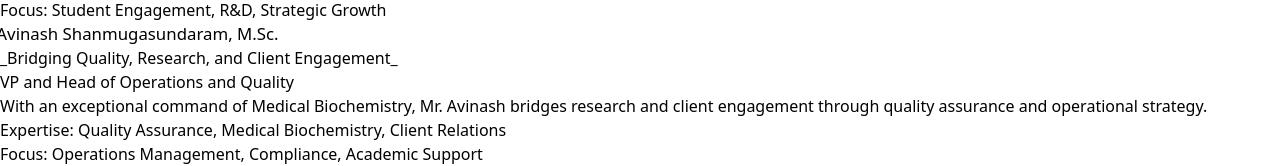
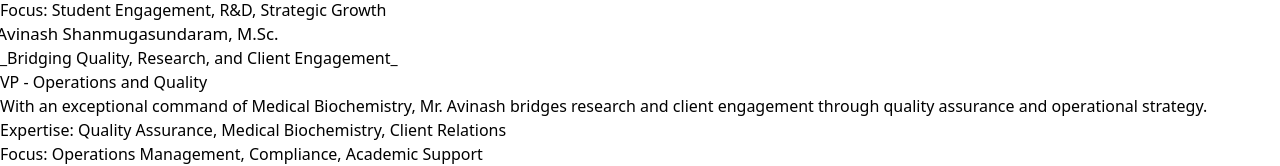
Before and after one commit to Siddharth2327/xyomics-innovation, a React (Vite) app: page /about in a window 1280 px wide. Shown: the part 869-1035 px from the top of the page. Built offline with nearby package versions, Linux system fonts and the light colour scheme.

Commit message:
designation change

```diff
--- a/src/pages/AboutDetailed.jsx
+++ b/src/pages/AboutDetailed.jsx
@@ -106,7 +106,7 @@ const AboutDetailed = () => {
             },
             {
               name: "Mr. Avinash Shanmugasundaram, M.Sc.",
-              title: "VP and Head of Operations and Quality",
+              title: "VP - Operations and Quality",
               tagline: "_Bridging Quality, Research, and Client Engagement_",
               expertise: "Quality Assurance, Medical Biochemistry, Client Relations",
               focus: "Operations Management, Compliance, Academic Support",
```
